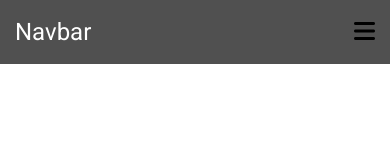
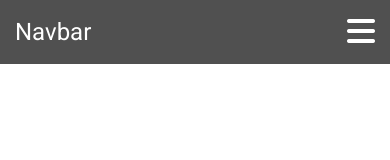
Before and after one commit to matteoshurdhaqi/develhope_exercises, a plain HTML site: page ex_1/index.html in a window 390 px wide. Drawn offline with Linux system fonts and the light colour scheme.

Commit message:
ultimo esercizio-hamburger menu

```diff
--- a/ex_1/style.css
+++ b/ex_1/style.css
@@ -89,6 +89,10 @@ ul li:hover ul.dropdown-menu{
 .nav_search button:hover{
   background-color: #fff;
 }
+.fa-bars{
+  font-size: 32px;
+  color: #fff;
+}
 .hamburger{
   display: none;
 }
```
